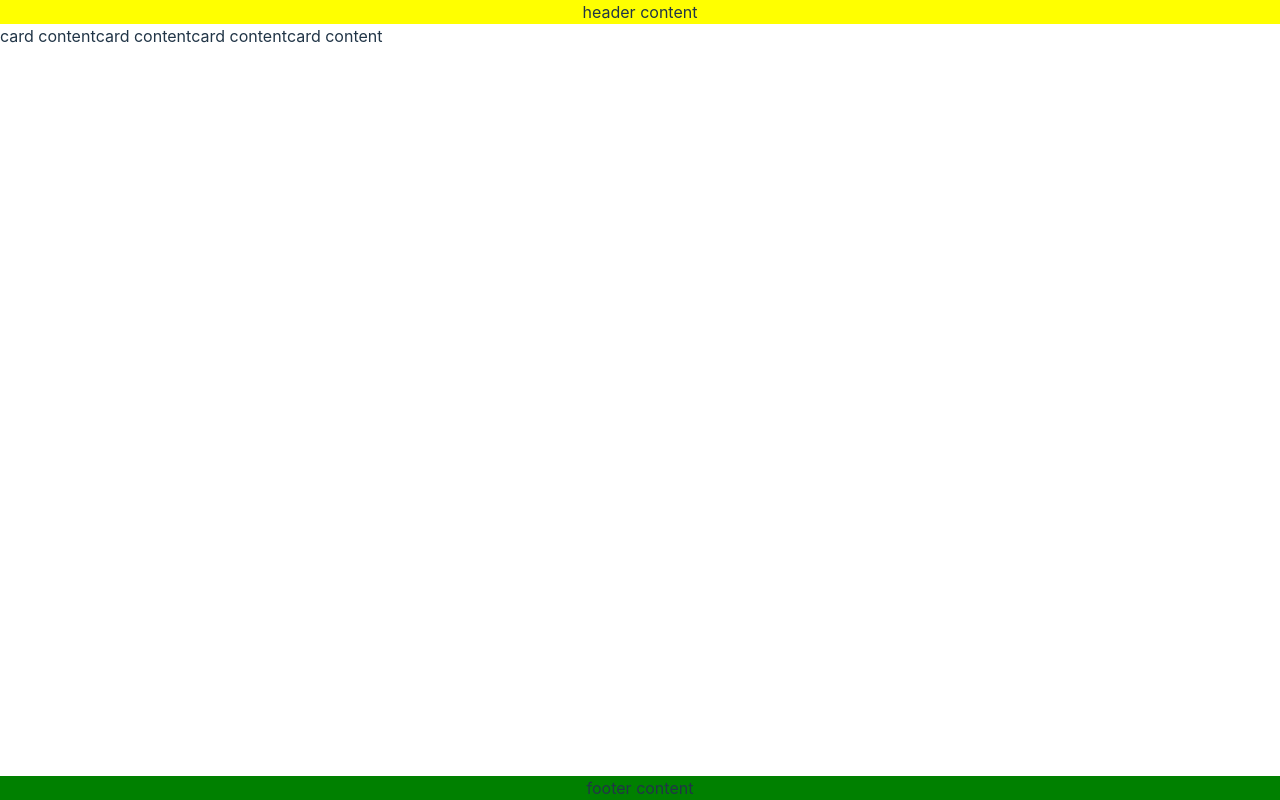
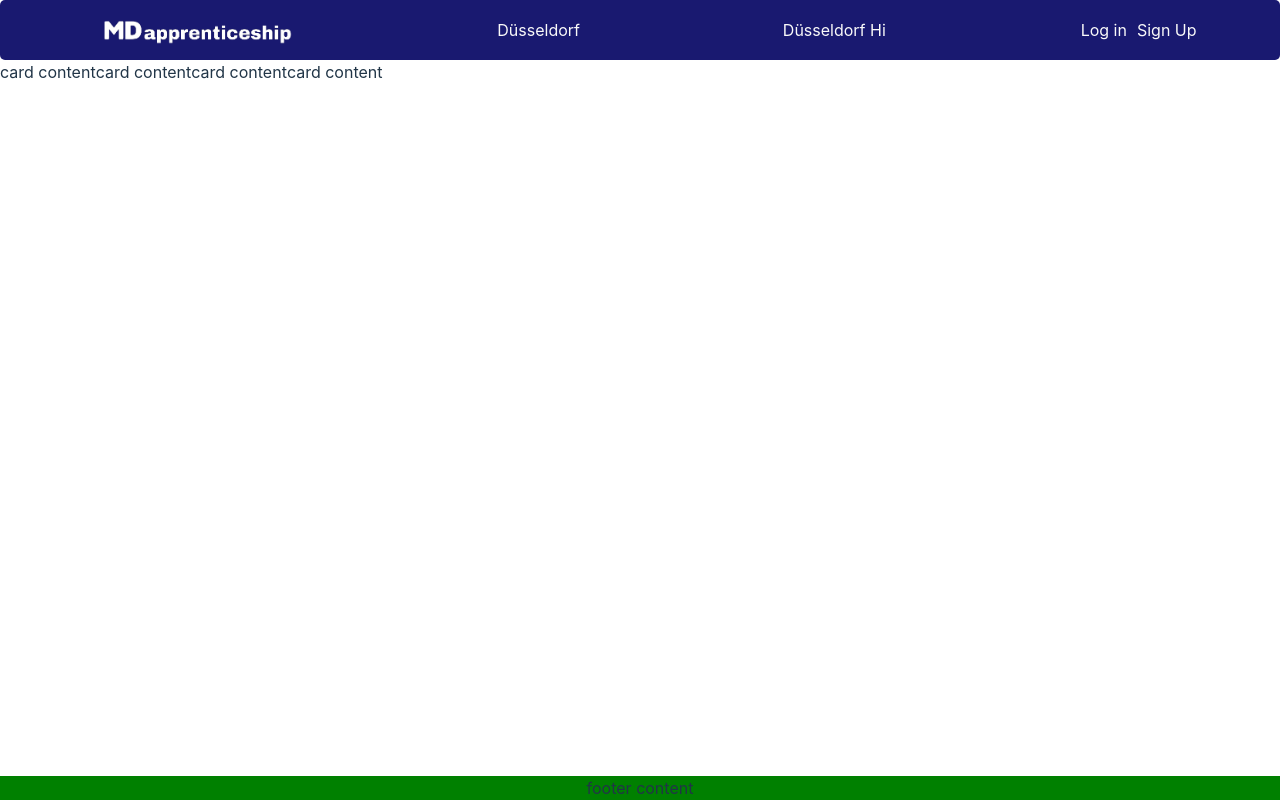
Before and after one commit to denitrip/metro-shopping-list, a React (Vite) app: page / in a window 1280 px wide. Built offline with nearby package versions, Linux system fonts and the light colour scheme.

Commit message:
Rasul/Metro.Digital.webpage

```diff
--- a/src/App.css
+++ b/src/App.css
@@ -1,5 +1,4 @@
 #root {
-  max-width: 1280px;
   width: 100%;
   min-height: 100vh;
   text-align: center;
--- a/src/components/Header/Header.css
+++ b/src/components/Header/Header.css
@@ -1,3 +1,43 @@
 .header__container {
-    background-color: yellow;
+    background-color: #191970;
+    width: 100%;
+    height: 60px;
+    display: flex;
+    flex-direction: row;
+    justify-content: space-around;
+    border-radius: 5px;
 }
+
+.header__container1 {
+    margin: 18px;
+    color: #f9f9f9;
+}
+
+
+.color{
+    color: #f9f9f9;
+}
+
+.MDApprenticeship{
+    width: 189px;
+    height: 25px;
+}
+
+.position{
+    margin: 20px;
+}
+
+.LogInSignUp{
+
+    display: flex;
+    justify-content: space-between ;
+    padding:  18px 0px 0px 10px;
+    color: #f9f9f9;
+}
+.LogInMargin{
+    margin-right: 5px;
+}
+
+.SignUoMargin{
+    margin-left: 5px;
+}
--- a/src/components/Header/Header.tsx
+++ b/src/components/Header/Header.tsx
@@ -8,6 +8,15 @@ export const HeaderComponent: React.FC = () => {
     }
 
     return <div className='header__container' onClick={handleClick}>
-        header content
+
+        <div className="position"> <a href="http://localhost:5173/"> <img className="MDApprenticeship" src="PicsArt_ (1).png"/> </a>
+        </div>
+        <div className="header__container1"> Düsseldorf</div>
+        <div className="header__container1"> Düsseldorf Hi</div>
+        <div className="LogInSignUp">
+            <div className="LogInMargin"> Log in</div>
+            <div className="SignUoMargin"> Sign Up</div>
+        </div>
+
     </div>
 }
```
Also changed, not shown: PicsArt_ (1).png (added).
